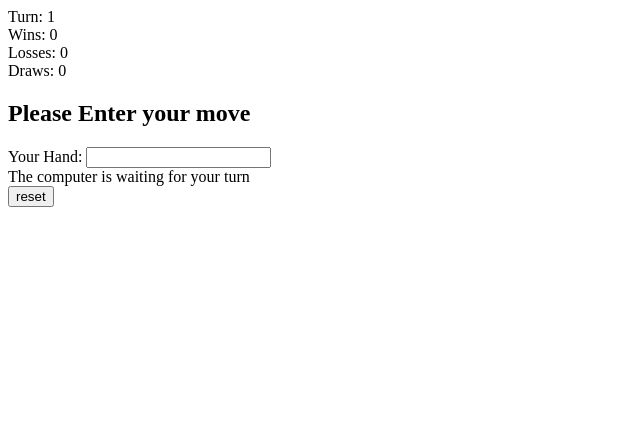
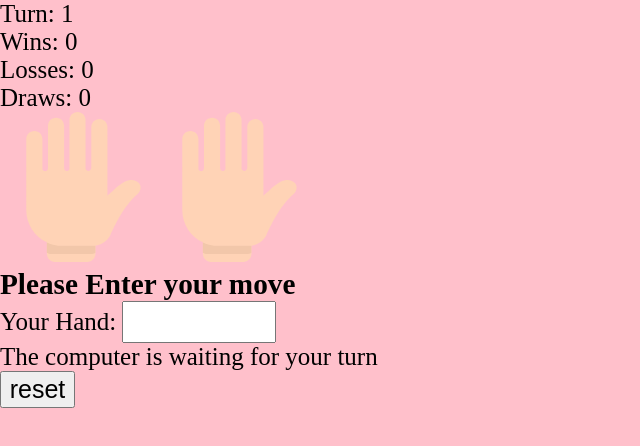
Before and after one commit to cperalt/Rock-Paper-Scissors, a plain HTML site: page index.html in a window 1280 px wide. Shown: the whole page, without its empty margins (0-640 px from the left). Drawn offline with Linux system fonts and the light colour scheme.

Commit message:
Added SVGS

```diff
--- a/index.html
+++ b/index.html
@@ -4,17 +4,25 @@
     <meta charset="UTF-8">
     <meta name="viewport" content="width=device-width, initial-scale=1.0">
     <script defer src="script.js"></script>
+    <link rel="stylesheet" type="" href="styles.css">
     <title>Rock Paper Scissors</title>
 </head>
 <body>
     <div class="game_container">
-        <div id="turn">Turn: 1</div>
-        <div id="wins">Wins: 0</div>
-        <div id="losses">Losses: 0</div>
-        <div id="draws">Draws: 0</div>
-        <h2>Please Enter your move</h2>
-        <label for="playerTurn">Your Hand:</label>
-        <input type="text" name="playerHand" id="playerTurn">
+        <div id="stats">
+            <div id="turn">Turn: 1</div>
+            <div id="wins">Wins: 0</div>
+            <div id="losses">Losses: 0</div>
+            <div id="draws">Draws: 0</div>
+        </div>
+        <div id="images">
+            <img src="/SVGs/hand.svg" alt="Picture of a Hand" id="playerImg">
+            <img src="/SVGs/hand.svg" alt="Picture of a Hand" id="computerImg">
+        <h3>Please Enter your move</h3>
+        <div>
+            <label for="playerTurn">Your Hand:</label>
+            <input type="text" name="playerHand" id="playerTurn" autocomplete="off">
+        </div>
         <div id="game-info">The computer is waiting for your turn</div>
         <input type="button" name="reset" value="reset" id="reset">
     </div>
--- a/script.js
+++ b/script.js
@@ -6,6 +6,8 @@ let lossesInfo = document.querySelector("#losses");
 let drawsInfo = document.querySelector("#draws");
 let turnInfo = document.querySelector("#turn");
 let reset = document.querySelector("#reset");
+let playerImg = document.querySelector("#playerImg");
+let computerImg = document.querySelector("#computerImg");
 
 //Creating Variables
 let turn = 0;
--- a/styles.css
+++ b/styles.css
@@ -2,3 +2,32 @@
     margin: 0;
     padding: 0;
 }
+
+html {
+    font-size: 25px;
+}
+
+.game_container {
+    display: flex;
+    background-color: pink;
+    flex-direction: column;
+    width: 100%;
+    height: 100vh;
+}
+
+img {
+    width: 6rem;
+}
+
+#playerTurn {
+    width: 6rem;
+    height: 1.5rem;
+    font-size: 1rem;
+}
+
+
+#reset {
+    width: 3rem;
+    height: 1.5rem;
+    font-size: 1rem;
+}
```
Also changed, not shown: SVGs/hand.svg (added), SVGs/paper.svg (added), SVGs/rock.svg (added), SVGs/scissors.svg (added).
